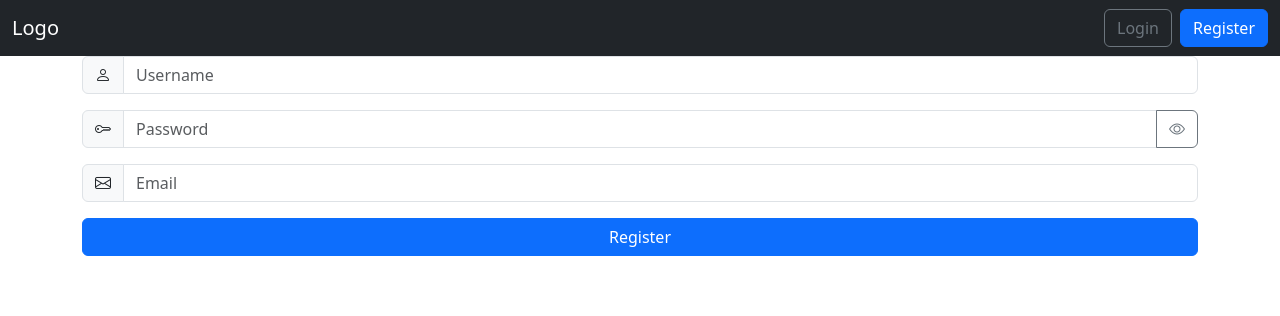
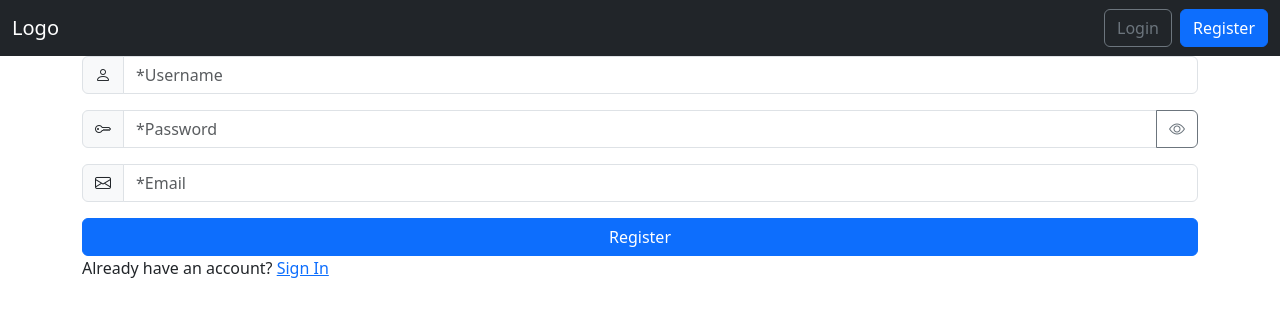
Before and after one commit to Matik541/angular-blog-school, an Angular app: page /register in a window 1280 px wide. Shown: the top 316 px of the page. Built offline with nearby package versions, Linux system fonts and the light colour scheme; no server answers.

Commit message:
Add form validation and password visibility toggle

```diff
--- a/src/app/app.module.ts
+++ b/src/app/app.module.ts
@@ -2,6 +2,7 @@ import { NgModule } from '@angular/core';
 import { BrowserModule } from '@angular/platform-browser';
 import { RouterModule } from '@angular/router';
 import { HttpClientModule } from '@angular/common/http';
+import { FormsModule, ReactiveFormsModule } from '@angular/forms';
 
 import { AppRoutingModule } from './app-routing.module';
 import { AppComponent } from './app.component';
@@ -20,7 +21,9 @@ import { HeaderComponent } from './components/header/header.component';
     BrowserModule,
     AppRoutingModule,
     RouterModule,
-    HttpClientModule
+    HttpClientModule,
+    FormsModule,
+    ReactiveFormsModule
   ],
   providers: [],
   bootstrap: [AppComponent]
--- a/src/app/components/auth/login/login.component.html
+++ b/src/app/components/auth/login/login.component.html
@@ -16,7 +16,6 @@
         <i class="bi bi-key"></i>
     </span>
     <input
-      type="password"
       class="form-control"
       placeholder="Password"
       aria-label="Password"
@@ -32,6 +31,7 @@
         name="login"
         id="login"
         class="btn btn-primary"
+        (click)="login"
     >
         Login
     </button>
--- a/src/app/components/auth/register/register.component.html
+++ b/src/app/components/auth/register/register.component.html
@@ -1,4 +1,4 @@
-<div class="container">
+<form class="container" [formGroup]="registerForm" (ngSubmit)="register()">
   <div class="input-group mb-3">
     <span class="input-group-text">
       <i class="bi bi-person"></i>
@@ -6,8 +6,10 @@
     <input
       type="text"
       class="form-control"
-        placeholder="Username"
+      placeholder="*Username"
       aria-label="Username"
+      formControlName="username"
+      required
     />
   </div>
 
@@ -16,12 +18,18 @@
       <i class="bi bi-key"></i>
     </span>
     <input
-        type="password"
+    [type]="hide ? 'password' : 'text'"
       class="form-control"
-        placeholder="Password"
+      placeholder="*Password"
       aria-label="Password"
+      formControlName="password"
+      required
     />
-      <button class="btn btn-outline-secondary" type="button" (click)="showPassword">
+    <button
+      class="btn btn-outline-secondary"
+      type="button"
+      (click)="(showPassword)"
+    >
       <i class="bi bi-eye"></i>
     </button>
   </div>
@@ -33,20 +41,23 @@
     <input
       type="text"
       class="form-control"
-        placeholder="Email"
+      placeholder="*Email"
       aria-label="Email"
+      formControlName="email"
+      required
     />
   </div>
 
   <div class="d-grid gap-2">
     <button
-          type="button"
+      type="submit"
       name="register"
       id="register"
       class="btn btn-primary"
+      (click)="(register)"
     >
       Register
     </button>
   </div>
-
-  </div>
+  <span>Already have an account? <a routerLink="/login">Sign In</a></span>
+</form>
--- a/src/app/components/auth/register/register.component.ts
+++ b/src/app/components/auth/register/register.component.ts
@@ -1,26 +1,43 @@
+import { FormBuilder, FormGroup, Validators } from '@angular/forms';
 import { AuthService } from './../auth.service';
 import { Component } from '@angular/core';
 
 @Component({
   selector: 'app-register',
   templateUrl: './register.component.html',
-  styleUrls: ['./register.component.css']
+  styleUrls: ['./register.component.css'],
 })
 export class RegisterComponent {
+	hide: boolean = true;
+  registerForm: FormGroup;
 
   constructor(
-    private authService: AuthService
+    private authService: AuthService,
+    private formBuilder: FormBuilder
   ) {
-    this.register('test123', 'test123', 'test123@test.test');
-  }
-
-  register(username: string, password: string, email: string) {
-    this.authService.register(username, password, email).subscribe((res) => {
-      console.log(res);
+    this.registerForm = this.formBuilder.group({
+      username: ['', [Validators.required, Validators.minLength(3)]],
+      password: ['', [Validators.required, Validators.minLength(8)]],
+      email: ['', [Validators.required, Validators.email]],
     });
   }
 
-  showPassword() {
+  register() {
+    if (this.registerForm.invalid) {
+      console.log('Invalid form');
+      return;
+    }
 
+    this.authService
+      .register(
+        this.registerForm.value.username,
+        this.registerForm.value.password,
+        this.registerForm.value.email
+      )
+      .subscribe((res) => {
+        console.log(res);
+      });
   }
+
+  showPassword() {}
 }
```
Lines whose indentation alone changed are shown as unchanged.
